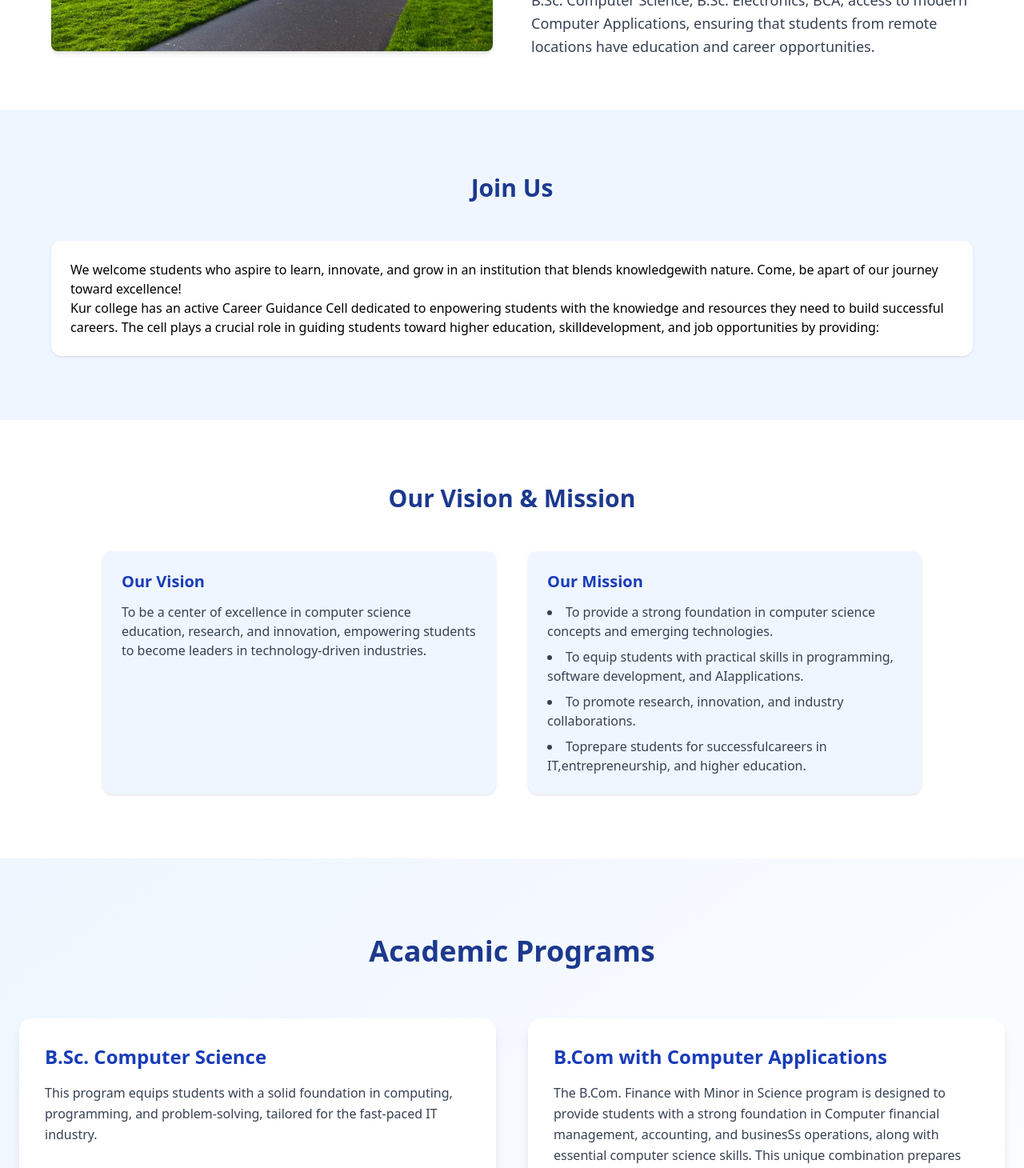
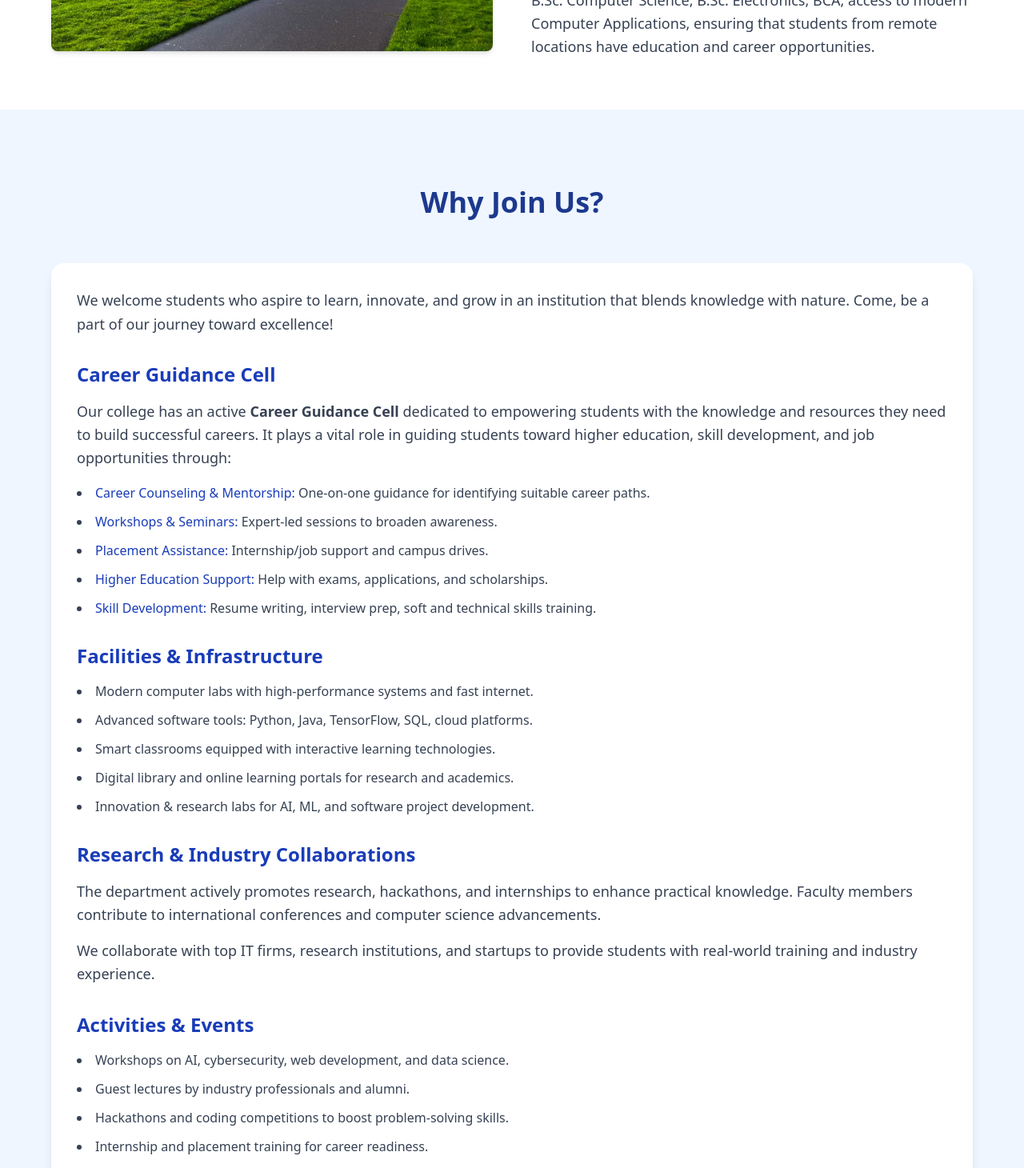
Before and after one commit to kodehouse-in/UIT-Tholicode, a React (Vite) app: page /about-us in a window 1280 px wide. Shown: the part 920-2380 px from the top of the page at 80% size. Built offline with nearby package versions, Linux system fonts and the light colour scheme.

Commit message:
Updated AboutUs

```diff
--- a/src/pages/AboutUs.jsx
+++ b/src/pages/AboutUs.jsx
@@ -94,20 +94,66 @@ export default function AboutUs() {
         </div>
       </section>
 
-      <section className="py-20 px-6 bg-blue-50" ref={(el) => setRefs(el, 2)}>
+      <section className="py-24 px-6 bg-blue-50" ref={(el) => setRefs(el, 2)}>
         <div className="max-w-6xl mx-auto text-center">
-          <h2 className="text-3xl font-bold text-blue-900 mb-12">Join Us</h2>
+          <h2 className="text-4xl font-bold text-blue-900 mb-14">Why Join Us?</h2>
+
           <div className="text-left">
-            <div className="bg-white p-6 rounded-xl shadow hover:shadow-md">
-              <p>
+            <div className="bg-white p-8 rounded-2xl shadow-lg hover:shadow-xl transition-shadow duration-300 space-y-8">
+
+              <p className="text-gray-700 text-lg leading-relaxed">
                 We welcome students who aspire to learn, innovate, and grow in an institution that blends
-                knowledgewith nature. Come, be apart of our journey toward excellence!
+                knowledge with nature. Come, be a part of our journey toward excellence!
               </p>
-              <p>
-                Kur college has an active Career Guidance Cell dedicated to enpowering students with the
-                knowiedge and resources they need to build successful careers. The cell plays a crucial role in
-                guiding students toward higher education, skilldevelopment, and job opportunities by providing:
-              </p>
+
+              <div>
+                <h3 className="text-2xl font-semibold text-blue-800 mb-4">Career Guidance Cell</h3>
+                <p className="text-gray-700 text-lg leading-relaxed mb-4">
+                  Our college has an active <span className="font-semibold">Career Guidance Cell</span> dedicated to empowering students with
+                  the knowledge and resources they need to build successful careers. It plays a vital role in guiding
+                  students toward higher education, skill development, and job opportunities through:
+                </p>
+                <ul className="list-disc list-inside text-gray-700 space-y-3">
+                  <li><span className="font-medium text-blue-800">Career Counseling & Mentorship:</span> One-on-one guidance for identifying suitable career paths.</li>
+                  <li><span className="font-medium text-blue-800">Workshops & Seminars:</span> Expert-led sessions to broaden awareness.</li>
+                  <li><span className="font-medium text-blue-800">Placement Assistance:</span> Internship/job support and campus drives.</li>
+                  <li><span className="font-medium text-blue-800">Higher Education Support:</span> Help with exams, applications, and scholarships.</li>
+                  <li><span className="font-medium text-blue-800">Skill Development:</span> Resume writing, interview prep, soft and technical skills training.</li>
+                </ul>
+              </div>
+
+              <div>
+                <h3 className="text-2xl font-semibold text-blue-800 mb-4">Facilities & Infrastructure</h3>
+                <ul className="list-disc list-inside text-gray-700 space-y-3">
+                  <li>Modern computer labs with high-performance systems and fast internet.</li>
+                  <li>Advanced software tools: Python, Java, TensorFlow, SQL, cloud platforms.</li>
+                  <li>Smart classrooms equipped with interactive learning technologies.</li>
+                  <li>Digital library and online learning portals for research and academics.</li>
+                  <li>Innovation & research labs for AI, ML, and software project development.</li>
+                </ul>
+              </div>
+
+              <div>
+                <h3 className="text-2xl font-semibold text-blue-800 mb-4">Research & Industry Collaborations</h3>
+                <p className="text-gray-700 text-lg leading-relaxed mb-4">
+                  The department actively promotes research, hackathons, and internships to enhance practical
+                  knowledge. Faculty members contribute to international conferences and computer science advancements.
+                </p>
+                <p className="text-gray-700 text-lg leading-relaxed">
+                  We collaborate with top IT firms, research institutions, and startups to provide students with
+                  real-world training and industry experience.
+                </p>
+              </div>
+
+              <div>
+                <h3 className="text-2xl font-semibold text-blue-800 mb-4">Activities & Events</h3>
+                <ul className="list-disc list-inside text-gray-700 space-y-3">
+                  <li>Workshops on AI, cybersecurity, web development, and data science.</li>
+                  <li>Guest lectures by industry professionals and alumni.</li>
+                  <li>Hackathons and coding competitions to boost problem-solving skills.</li>
+                  <li>Internship and placement training for career readiness.</li>
+                </ul>
+              </div>
             </div>
           </div>
         </div>
```
